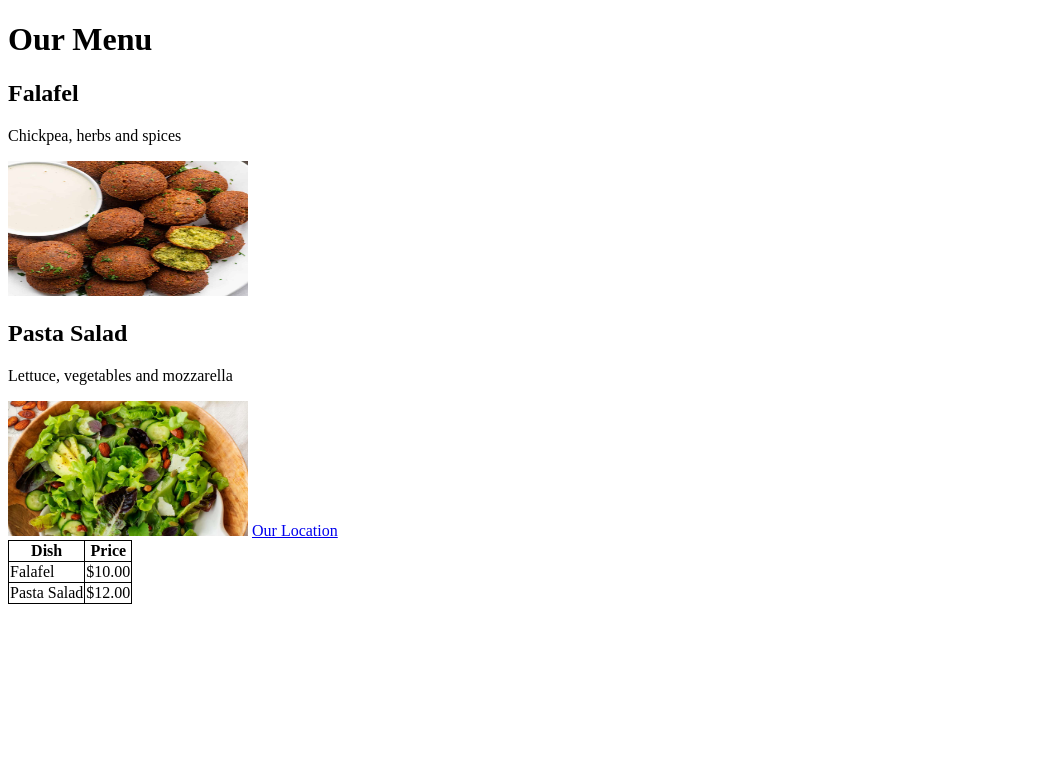
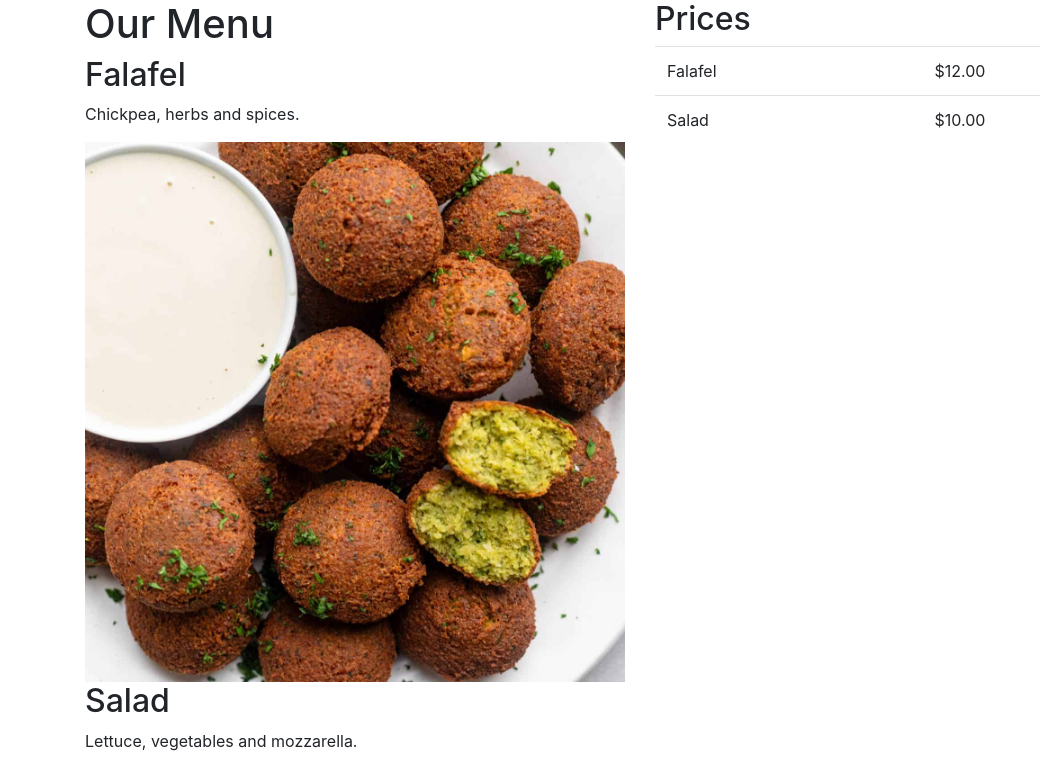
Before and after one commit to xTotalOG/Little-Lemon, a plain HTML site: page index.html in a window 1280 px wide. Shown: the top 766 px of the page, without its empty margins (0-1040 px from the left). Drawn offline with nearby package versions, Linux system fonts and the light colour scheme.

Commit message:
bootstrap

```diff
--- a/index.html
+++ b/index.html
@@ -4,40 +4,46 @@
 <head>
     <meta charset="UTF-8">
     <meta name="viewport" content="width=device-width, initial-scale=1.0">
+    <link rel="stylesheet" href="https://cdn.jsdelivr.net/npm/bootstrap@4.4.1/dist/css/bootstrap.min.css">
     <title>Little Lemon</title>
 </head>
 
 <body>
+    <link rel="stylesheet" href="https://cdn.jsdelivr.net/npm/bootstrap@4.4.1/dist/js/bootstrap.min.js">
+    <div class="container">
+        <div class="row">
+            <div class="col">
                 <h1>Our Menu</h1>
                 <h2>Falafel</h2>
-    <p>Chickpea, herbs and spices</p>
-    <img src="falafel.jpg" alt="A falafel" width="240" height="135">
-    <h2>Pasta Salad</h2>
-    <p>Lettuce, vegetables and mozzarella</p>
-    <img src="salad.jpg" alt="A salad" width="240" height="135">
-    <a href="location.html">Our Location</a>
-    <style>
-        table,
-        th,
-        td {
-            border: 1px solid black;
-            border-collapse: collapse;
-        }
-    </style>
-    <table>
+                <p>Chickpea, herbs and spices.</p>
+                <img src="falafel.jpg" alt="A falafel" class="img-fluid">
+                <h2>Salad</h2>
+                <p>Lettuce, vegetables and mozzarella.</p>
+                <img src="salad.jpg" alt="A salad" class="img-fluid">
+            </div>
+            <div class="col">
+                <h2>Prices</h2>
+                <table class="table">
                     <tr>
-            <th>Dish</th>
-            <th>Price</th>
+                        <td>
+                            Falafel
+                        </td>
+                        <td>
+                            $12.00
+                        </td>
                     </tr>
                     <tr>
-            <td>Falafel</td>
-            <td>$10.00</td>
-        </tr>
-        <tr>
-            <td>Pasta Salad</td>
-            <td>$12.00</td>
+                        <td>
+                            Salad
+                        </td>
+                        <td>
+                            $10.00
+                        </td>
                     </tr>
                 </table>
+            </div>
+        </div>
+    </div>
 </body>
 
 </html>
```
Lines whose indentation alone changed are shown as unchanged.
